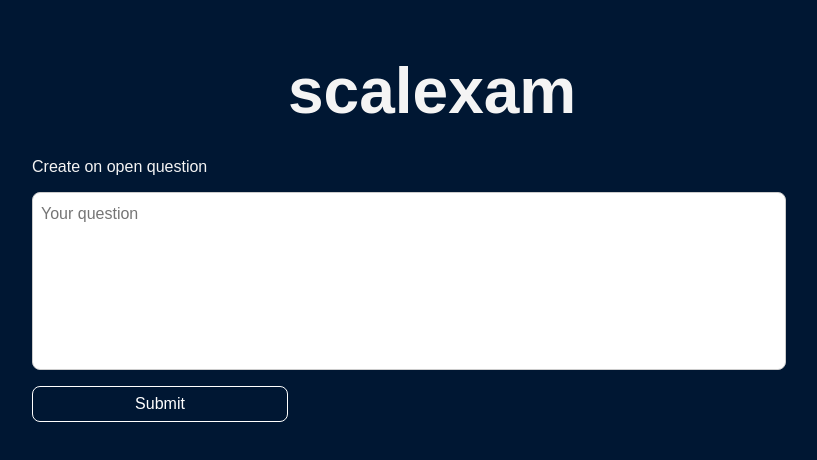
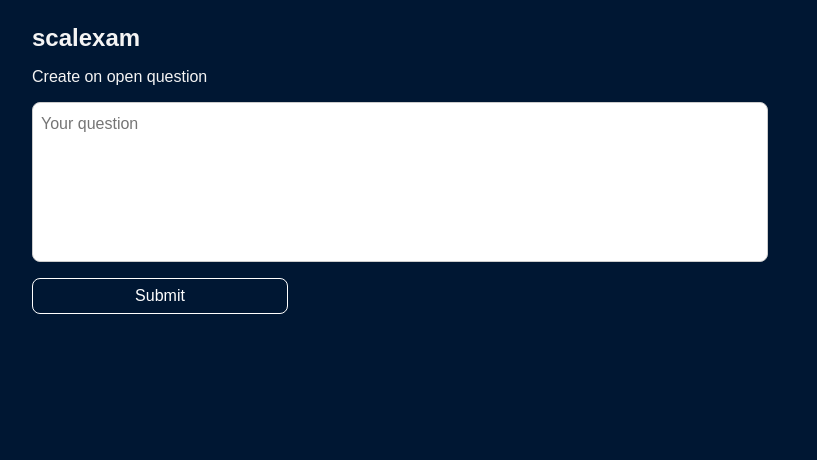
Before and after one commit to Robert-Nickel/lightbulb-learning, a Svelte app in the folder learner-frontend/: page / in a window 1280 px wide. Shown: the top 460 px of the page, without its empty margins (240-1057 px from the left). Built offline with nearby package versions, Linux system fonts and the light colour scheme.

Commit message:
Tuned the border box of textarea to fit in better.

```diff
--- a/learner-frontend/src/App.svelte
+++ b/learner-frontend/src/App.svelte
@@ -10,7 +10,7 @@
 </script>
 
 <main>
-  <h1>scalexam</h1>
+  <h2>scalexam</h2>
   <OpenQuestionProposalsOverview {openQuestionProposals} />
 
   <CreateOpenQuestionProposal
@@ -45,11 +45,7 @@
     max-width: 48em;
   }
 
-  h1 {
-    font-size: 4rem;
+  h2 {
     font-weight: 800;
-    line-height: 1.1;
-    margin: 2rem auto;
-    max-width: 14rem;
   }
 </style>
--- a/learner-frontend/src/TextInput.svelte
+++ b/learner-frontend/src/TextInput.svelte
@@ -15,14 +15,16 @@
 
     textarea {
         display: block;
-        font-family: "Montserrat", sans-serif;
+        box-sizing: inherit;
+        font-family: inherit;
         padding: 0.5em;
         height: 10em;
         resize: none;
         line-height: 1.6;
-        width: 100% !important;
+        width: 100%;
         font-size: inherit;
         border: 1px solid #ccc;
         border-radius: 8px;
+        margin: 0 auto;
     }
 </style>
```
